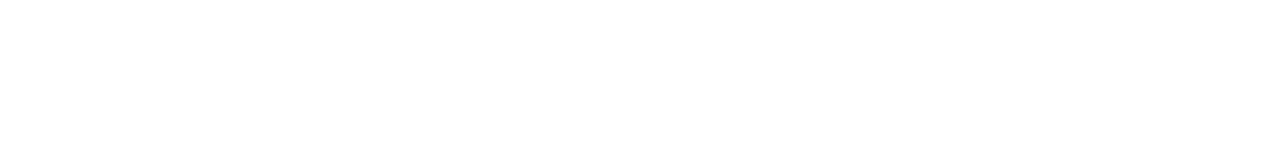
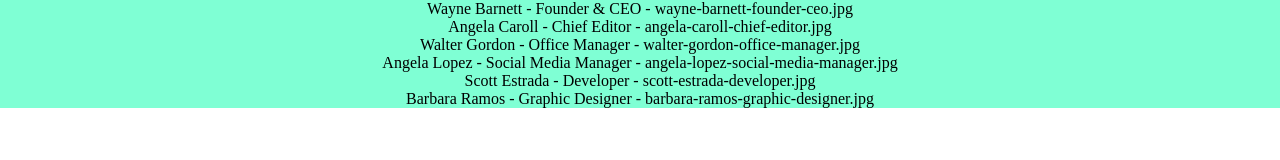
Before and after one commit to Denis-92/js-our-team, a plain HTML site: page index.html in a window 1280 px wide. Drawn offline with Linux system fonts and the light colour scheme.

Commit message:
aggiunto stampa object su html

```diff
--- a/css/style.css
+++ b/css/style.css
@@ -0,0 +1,10 @@
+* {
+    margin: 0;
+    padding: 0;
+    box-sizing: border-box;
+}
+
+#team-members {
+    text-align: center;
+    background-color: aquamarine;
+}
--- a/index.html
+++ b/index.html
@@ -14,6 +14,8 @@
 
 <body>
 
+    <div id="team-members"></div>
+
 </body>
 
 </html>
--- a/js/script.js
+++ b/js/script.js
@@ -70,3 +70,17 @@ for (let i = 0; i < teamMembers.length; i++) {
     console.log(teamMembers[i]['foto']);
     console.log(' ');
 }
+
+
+// MILESTONE 2:
+// Stampare le stesse informazioni su DOM sottoforma di stringhe
+
+const selectContainer = document.getElementById('team-members');
+
+for (let i = 0; i < teamMembers.length; i++) {
+
+    let putInContainer = document.createElement('p');
+    putInContainer.innerHTML = [teamMembers[i]['nome'] + ' - ' + teamMembers[i]['ruolo'] + ' - ' + teamMembers[i]['foto']];
+    selectContainer.append(putInContainer);
+
+}
```
